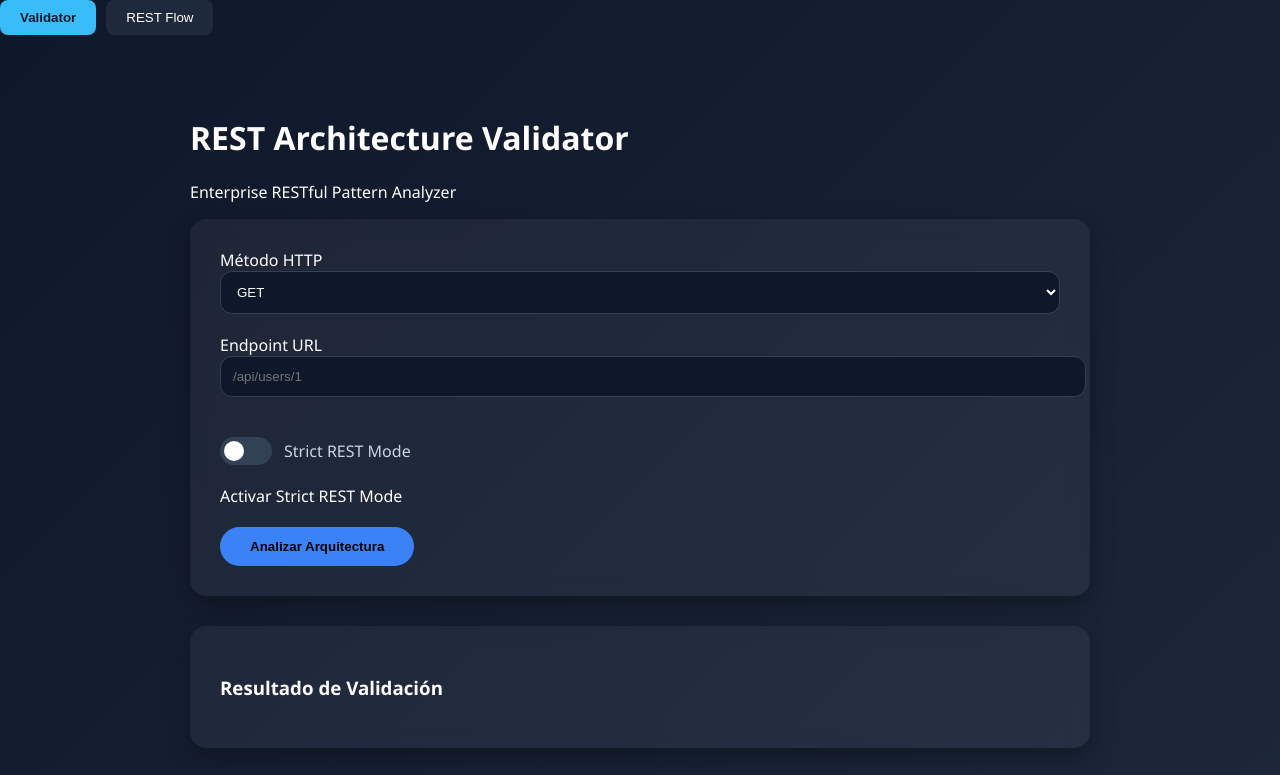
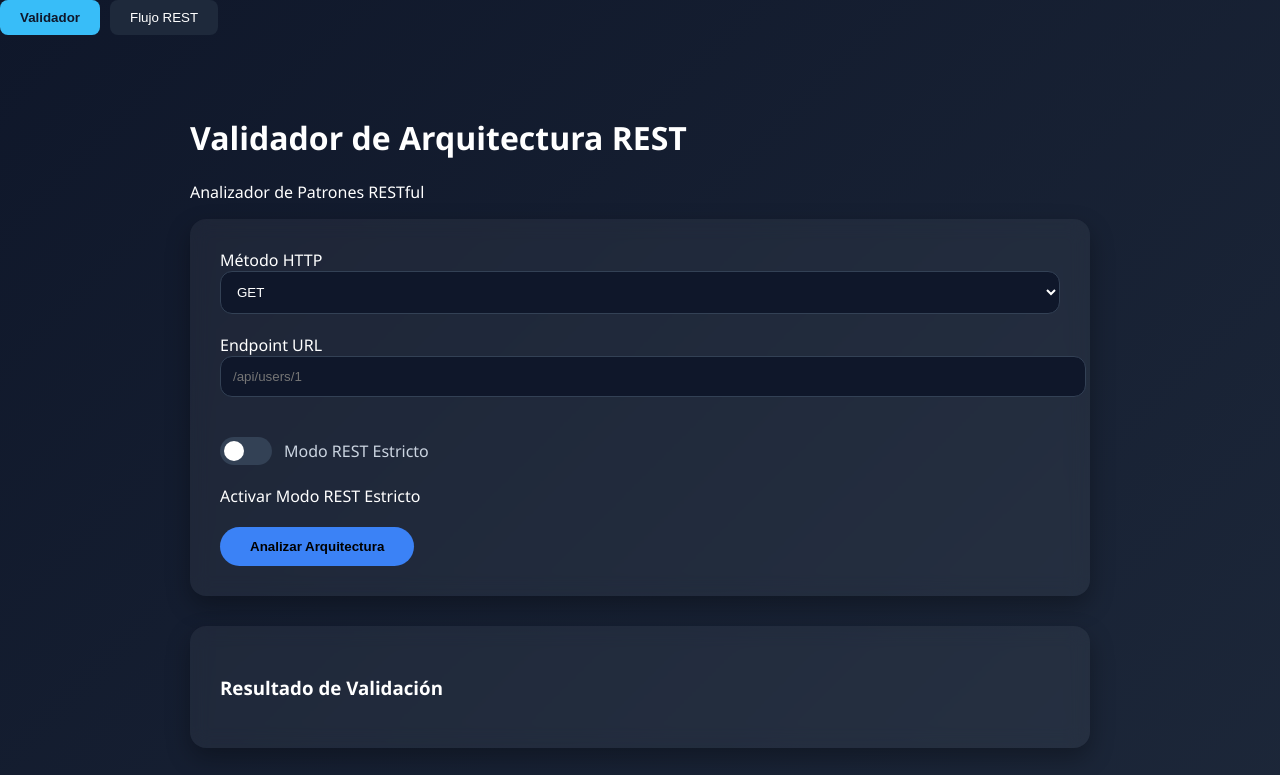
Before and after one commit to jmanriquecruz/Unisabana-RESTful-github.io, a plain HTML site: page index.html in a window 1280 px wide. Shown: the top 775 px of the page. Drawn offline with Linux system fonts and the light colour scheme.

Commit message:
Add files via upload

```diff
--- a/index.html
+++ b/index.html
@@ -2,15 +2,15 @@
 <html lang="es">
   <head>
     <meta charset="UTF-8" />
-    <title>REST Validator Pro</title>
+    <title>Validador REST</title>
     <link rel="stylesheet" href="css/styles.css" />
     <link rel="icon" type="image/png" href="favicon.png" />
   </head>
   <body>
 
         <div class="tabs">
-      <button class="tab-btn active" data-tab="validator">Validator</button>
-      <button class="tab-btn" data-tab="animation">REST Flow</button>
+      <button class="tab-btn active" data-tab="validator">Validador</button>
+      <button class="tab-btn" data-tab="animation">Flujo REST</button>
     </div>
 
     <!-- TAB CONTENT -->
@@ -20,8 +20,8 @@
       <div id="validator" class="tab-pane active">
     <div class="app">
       <header>
-        <h1>REST Architecture Validator</h1>
-        <p>Enterprise RESTful Pattern Analyzer</p>
+        <h1>Validador de Arquitectura REST</h1>
+        <p>Analizador de Patrones RESTful</p>
       </header>
 
       <div class="card">
@@ -46,9 +46,9 @@
         <input type="checkbox" id="strictMode">
         <span class="slider"></span>
     </label>
-    <span class="strict-label">Strict REST Mode</span>
+    <span class="strict-label">Modo REST Estricto</span>
 </div>
-        Activar Strict REST Mode
+        Activar Modo REST Estricto
     </label>
 </div>
        <button id="analyzeBtn" class="primary-btn">
@@ -80,7 +80,6 @@
     </div>
     </div>
 
-      <!-- ===== ANIMATION TAB ===== -->
       <div id="animation" class="tab-pane">
 
         <div class="architecture">
@@ -104,7 +103,6 @@
   <div class="packet request"></div>
   <div class="packet response"></div>
 
-<!-- 👇 AQUÍ -->
 <div class="arrow arrow-request"></div>
 <div class="arrow arrow-response"></div>
 <div class="latency" id="latencyBox"></div>
```
